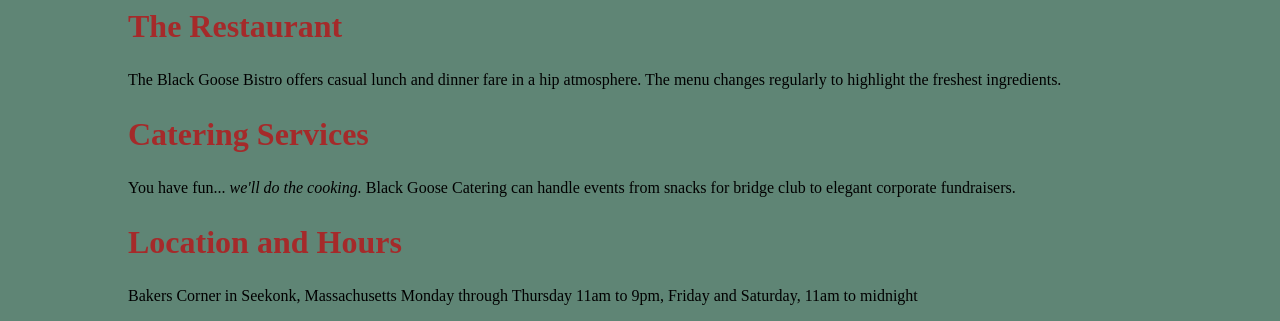
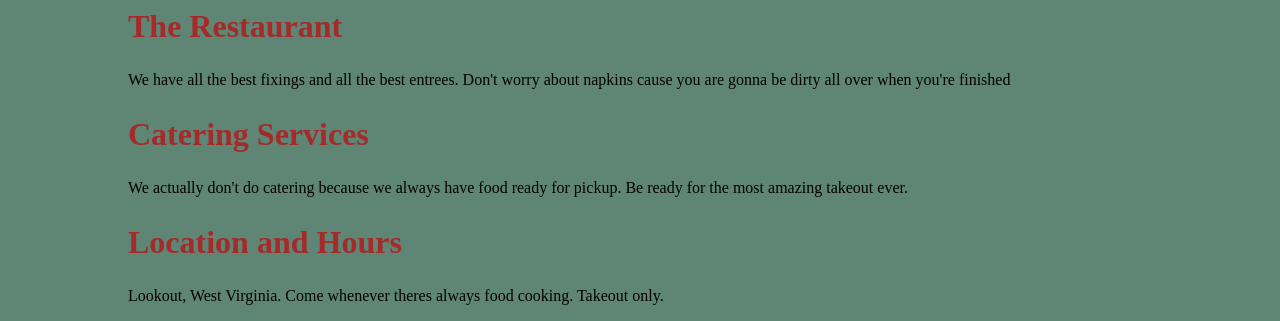
Before and after one commit to wquattl1/wquattl1.github.io, a plain HTML site: page index.html in a window 1280 px wide. Shown: the part 741-1062 px from the top of the page. Drawn offline with Linux system fonts and the light colour scheme.

Commit message:
Update index.html

```diff
--- a/index.html
+++ b/index.html
@@ -31,15 +31,16 @@
 <h1><img src="Karolinas_Kafe.png" alt="Karolinas Kafe">Karolinas Kafe</h1>
 
 <h2>The Restaurant</h2>
-<p>The Black Goose Bistro offers casual lunch and dinner fare in a hip atmosphere.
-The menu changes regularly to highlight the freshest ingredients.</p>
+<p>We have all the best fixings and all the best entrees. Don't worry about napkins cause you are gonna be dirty all over when you're finished</p>
 
 <h2>Catering Services</h2>
-<p>You have fun... <em>we'll do the cooking.</em> Black Goose Catering can handle events from snacks for bridge club to elegant corporate fundraisers.</p>
+<p>We actually don't do catering because we always have food ready for pickup. Be ready for the most amazing takeout ever.</p>
 
 <h2>Location and Hours</h2>
-<p>Bakers Corner in Seekonk, Massachusetts
-Monday through Thursday 11am to 9pm, Friday and Saturday, 11am to midnight</p>
+<p>Lookout, West Virginia.
+Come whenever theres always food cooking.
+Takeout only.
+</p>
 
 
 
```
